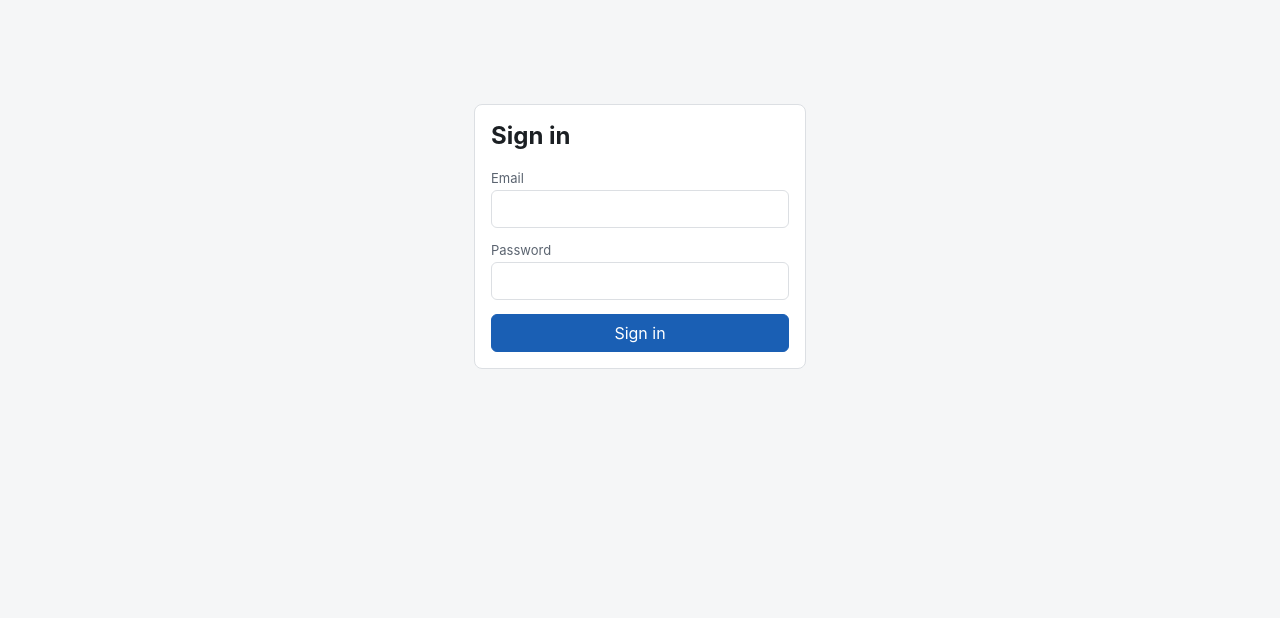
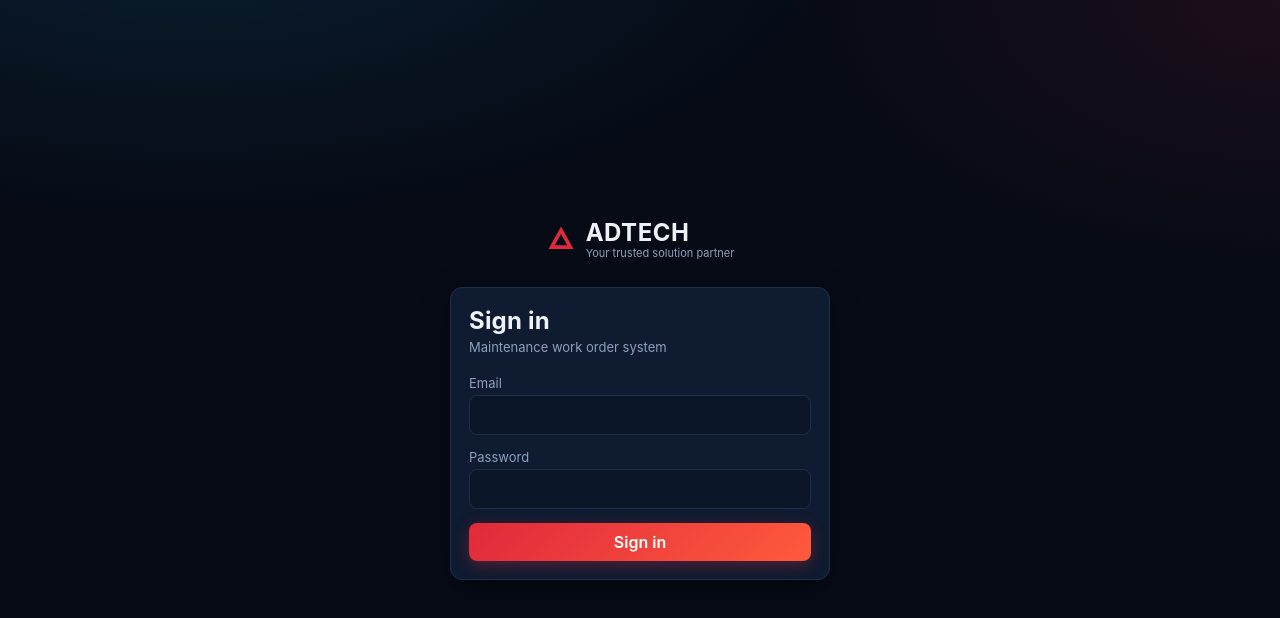
Before and after one commit to Seanghakk/work-order-app, a Next.js app: page /login in a window 1280 px wide. Shown: the top 618 px of the page. Built offline with nearby package versions, Linux system fonts and the light colour scheme; no server answers.

Commit message:
apply ADTECH dark theme branding

```diff
--- a/app/globals.css
+++ b/app/globals.css
@@ -1,53 +1,106 @@
 :root {
-  --bg: #f5f6f7;
-  --surface: #ffffff;
-  --border: #dcdfe3;
-  --text: #1b1f23;
-  --text-muted: #5b6470;
-  --accent: #1a5fb4;
-  --danger: #b3261e;
-  --success: #1e7d32;
-  --warning: #b7791f;
+  --bg: #060b16;
+  --bg-elevated: #0a1628;
+  --surface: #0e1b30;
+  --surface-hover: #132340;
+  --border: #1e2f4a;
+  --text: #eef2f8;
+  --text-muted: #8ea0bd;
+  --accent: #e0293c;
+  --accent-glow: rgba(224, 41, 60, 0.35);
+  --blue: #33c2ff;
+  --blue-glow: rgba(51, 194, 255, 0.25);
+  --danger: #ef4444;
+  --success: #22c55e;
+  --warning: #f5a623;
 }
 * { box-sizing: border-box; }
 body {
   margin: 0;
-  background: var(--bg);
+  min-height: 100vh;
+  background:
+    radial-gradient(1100px 500px at 15% -10%, rgba(51, 194, 255, 0.10), transparent 60%),
+    radial-gradient(900px 500px at 100% 0%, rgba(224, 41, 60, 0.10), transparent 55%),
+    var(--bg);
   color: var(--text);
   font-family: -apple-system, BlinkMacSystemFont, "Segoe UI", Roboto, Arial, sans-serif;
 }
-a { color: var(--accent); text-decoration: none; }
+a { color: var(--blue); text-decoration: none; }
 a:hover { text-decoration: underline; }
+h1, h2, h3 { letter-spacing: 0.2px; }
 input, select, textarea, button {
   font: inherit;
   border: 1px solid var(--border);
-  border-radius: 6px;
-  padding: 8px 10px;
-  background: var(--surface);
+  border-radius: 8px;
+  padding: 9px 11px;
+  background: var(--bg-elevated);
   color: var(--text);
 }
-button { cursor: pointer; }
-button.primary { background: var(--accent); color: white; border-color: var(--accent); }
-button.danger { background: var(--danger); color: white; border-color: var(--danger); }
+input:focus, select:focus, textarea:focus {
+  outline: none;
+  border-color: var(--blue);
+  box-shadow: 0 0 0 3px var(--blue-glow);
+}
+button { cursor: pointer; border-color: var(--border); background: var(--surface-hover); color: var(--text); transition: transform 0.06s ease, box-shadow 0.15s ease; }
+button:hover { box-shadow: 0 0 0 1px var(--border); }
+button.primary {
+  background: linear-gradient(135deg, var(--accent), #ff5a3c);
+  color: white;
+  border: none;
+  box-shadow: 0 4px 16px var(--accent-glow);
+  font-weight: 600;
+}
+button.primary:hover { box-shadow: 0 6px 22px var(--accent-glow); }
+button.danger { background: transparent; color: var(--danger); border-color: rgba(239, 68, 68, 0.4); }
+button.danger:hover { background: rgba(239, 68, 68, 0.1); }
+
 table { width: 100%; border-collapse: collapse; background: var(--surface); }
-th, td { text-align: left; padding: 10px 12px; border-bottom: 1px solid var(--border); font-size: 14px; }
-th { color: var(--text-muted); font-weight: 500; }
-.card { background: var(--surface); border: 1px solid var(--border); border-radius: 8px; padding: 16px; }
-.nav { background: var(--surface); border-bottom: 1px solid var(--border); }
-.nav a { color: var(--text); font-size: 14px; }
+th, td { text-align: left; padding: 11px 12px; border-bottom: 1px solid var(--border); font-size: 14px; }
+th { color: var(--text-muted); font-weight: 500; text-transform: uppercase; font-size: 11px; letter-spacing: 0.5px; }
+tr:hover td { background: var(--surface-hover); }
+
+.card {
+  background: var(--surface);
+  border: 1px solid var(--border);
+  border-radius: 12px;
+  padding: 18px;
+  box-shadow: 0 8px 28px rgba(0, 0, 0, 0.35);
+}
+
+.nav { background: rgba(10, 22, 40, 0.9); backdrop-filter: blur(8px); border-bottom: 1px solid var(--border); position: sticky; top: 0; z-index: 10; }
+.nav a { color: var(--text-muted); font-size: 14px; font-weight: 500; }
+.nav a:hover { color: var(--text); text-decoration: none; }
 .nav-top { display: none; justify-content: space-between; align-items: center; padding: 12px 16px; }
 .nav-toggle { border: none; background: none; font-size: 14px; padding: 4px 8px; }
-.nav-links { display: flex; gap: 16px; align-items: center; padding: 12px 24px; }
+.nav-links { display: flex; gap: 20px; align-items: center; padding: 12px 24px; }
+.nav-logo-inline { margin-right: 8px; }
 .nav-user { margin-left: auto; font-size: 13px; color: var(--text-muted); display: flex; align-items: center; gap: 12px; white-space: nowrap; }
 .container { max-width: 1100px; margin: 0 auto; padding: 24px; }
-.table-scroll { overflow-x: auto; }
+.table-scroll { overflow-x: auto; border-radius: 12px; border: 1px solid var(--border); }
+.table-scroll table { border: none; }
 .stat-grid { display: grid; grid-template-columns: repeat(4, 1fr); gap: 16px; margin-bottom: 24px; }
 .report-grid { display: grid; grid-template-columns: 1fr 1fr; gap: 16px; }
+
+.badge { display: inline-block; padding: 3px 10px; border-radius: 999px; font-size: 12px; font-weight: 600; border: 1px solid transparent; }
+.badge-open { background: rgba(51, 194, 255, 0.12); color: var(--blue); border-color: rgba(51, 194, 255, 0.3); }
+.badge-assigned { background: rgba(245, 166, 35, 0.12); color: var(--warning); border-color: rgba(245, 166, 35, 0.3); }
+.badge-in_progress { background: rgba(139, 92, 246, 0.14); color: #a78bfa; border-color: rgba(139, 92, 246, 0.3); }
+.badge-on_hold { background: rgba(142, 160, 189, 0.12); color: var(--text-muted); border-color: var(--border); }
+.badge-completed { background: rgba(34, 197, 94, 0.12); color: var(--success); border-color: rgba(34, 197, 94, 0.3); }
+.badge-canceled { background: rgba(239, 68, 68, 0.12); color: var(--danger); border-color: rgba(239, 68, 68, 0.3); }
+.badge-urgent { background: rgba(239, 68, 68, 0.12); color: var(--danger); border-color: rgba(239, 68, 68, 0.3); }
+.badge-high { background: rgba(245, 166, 35, 0.12); color: var(--warning); border-color: rgba(245, 166, 35, 0.3); }
+.badge-medium { background: rgba(51, 194, 255, 0.12); color: var(--blue); border-color: rgba(51, 194, 255, 0.3); }
+.badge-low { background: rgba(142, 160, 189, 0.12); color: var(--text-muted); border-color: var(--border); }
+
+label { display: block; font-size: 13px; color: var(--text-muted); margin-bottom: 4px; }
+.field { margin-bottom: 14px; }
 
 @media (max-width: 720px) {
   .nav-top { display: flex; }
   .nav-links { display: none; flex-direction: column; align-items: flex-start; gap: 12px; padding: 0 16px 16px; }
   .nav-links-open { display: flex; }
+  .nav-logo-inline { display: none; }
   .nav-user { margin-left: 0; flex-direction: column; align-items: flex-start; gap: 6px; }
   .container { padding: 16px; }
   .stat-grid { grid-template-columns: 1fr 1fr; gap: 10px; }
@@ -58,16 +111,3 @@ th { color: var(--text-muted); font-weight: 500; }
   .card form input, .card form select, .card form textarea { width: 100%; }
   .card form button { width: 100%; }
 }
-.badge { display: inline-block; padding: 2px 8px; border-radius: 12px; font-size: 12px; font-weight: 500; }
-.badge-open { background: #e6f1fb; color: #0c447c; }
-.badge-assigned { background: #faeeda; color: #854f0b; }
-.badge-in_progress { background: #eeedfe; color: #3c3489; }
-.badge-on_hold { background: #f1efe8; color: #444441; }
-.badge-completed { background: #eaf3de; color: #27500a; }
-.badge-canceled { background: #fcebeb; color: #791f1f; }
-.badge-urgent { background: #fcebeb; color: #791f1f; }
-.badge-high { background: #faeeda; color: #854f0b; }
-.badge-medium { background: #e6f1fb; color: #0c447c; }
-.badge-low { background: #f1efe8; color: #444441; }
-label { display: block; font-size: 13px; color: var(--text-muted); margin-bottom: 4px; }
-.field { margin-bottom: 14px; }
--- a/app/login/page.tsx
+++ b/app/login/page.tsx
@@ -2,6 +2,7 @@
 import { useState } from "react";
 import { signIn } from "next-auth/react";
 import { useRouter } from "next/navigation";
+import Logo from "@/components/Logo";
 
 export default function LoginPage() {
   const [email, setEmail] = useState("");
@@ -24,9 +25,16 @@ export default function LoginPage() {
   }
 
   return (
-    <div className="container" style={{ maxWidth: 380, marginTop: 80 }}>
+    <div style={{ minHeight: "100vh", display: "flex", alignItems: "center", justifyContent: "center", padding: 16 }}>
+      <div style={{ width: "100%", maxWidth: 380 }}>
+        <div style={{ display: "flex", justifyContent: "center", marginBottom: 28 }}>
+          <Logo size={30} showTagline />
+        </div>
         <div className="card">
-        <h2 style={{ marginTop: 0 }}>Sign in</h2>
+          <h2 style={{ marginTop: 0, marginBottom: 4 }}>Sign in</h2>
+          <p style={{ color: "var(--text-muted)", fontSize: 13, marginTop: 0, marginBottom: 20 }}>
+            Maintenance work order system
+          </p>
           <form onSubmit={handleSubmit}>
             <div className="field">
               <label>Email</label>
@@ -41,5 +49,6 @@ export default function LoginPage() {
           </form>
         </div>
       </div>
+    </div>
   );
 }
--- /dev/null
+++ b/components/Logo.tsx
@@ -0,0 +1,14 @@
+export default function Logo({ size = 22, showTagline = false }: { size?: number; showTagline?: boolean }) {
+  return (
+    <div style={{ display: "flex", alignItems: "center", gap: 10 }}>
+      <svg width={size} height={size} viewBox="0 0 24 24" fill="none" xmlns="http://www.w3.org/2000/svg">
+        <path d="M12 2L22 20H2L12 2Z" fill="var(--accent)" />
+        <path d="M12 8L17 17H7L12 8Z" fill="var(--bg)" />
+      </svg>
+      <div style={{ lineHeight: 1.1 }}>
+        <div style={{ fontWeight: 700, fontSize: size * 0.8, letterSpacing: 0.5, color: "var(--text)" }}>ADTECH</div>
+        {showTagline && <div style={{ fontSize: 11, color: "var(--text-muted)" }}>Your trusted solution partner</div>}
+      </div>
+    </div>
+  );
+}
--- a/components/NavBar.tsx
+++ b/components/NavBar.tsx
@@ -1,7 +1,7 @@
 "use client";
 import { useSession, signOut } from "next-auth/react";
 import Link from "next/link";
-import { useState } from "react";
+import Logo from "./Logo";
 
 export default function NavBar() {
   const { data: session } = useSession();
@@ -21,13 +21,14 @@ export default function NavBar() {
 
   return (
     <div className="nav">
-      <div className="nav-top">
-        <strong>Work orders</strong>
+            <div className="nav-top">
+        <Logo size={20} />
         <button className="nav-toggle" onClick={() => setOpen(!open)} aria-label="Toggle menu">
           {open ? "Close" : "Menu"}
         </button>
       </div>
       <div className={`nav-links ${open ? "nav-links-open" : ""}`}>
+        <span className="nav-logo-inline"><Logo size={18} /></span>
         {links}
         <div className="nav-user">
           {session?.user?.name} ({role})
```
Lines whose indentation alone changed are shown as unchanged.
